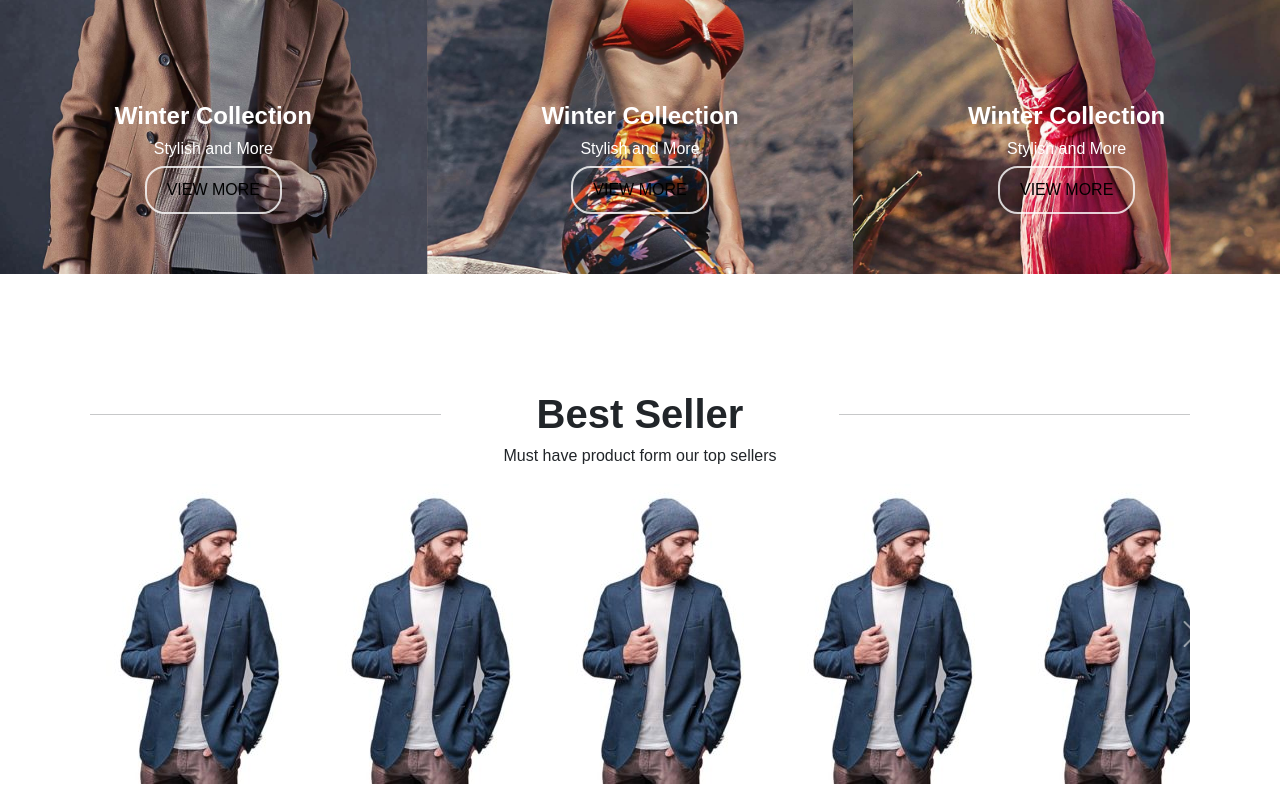
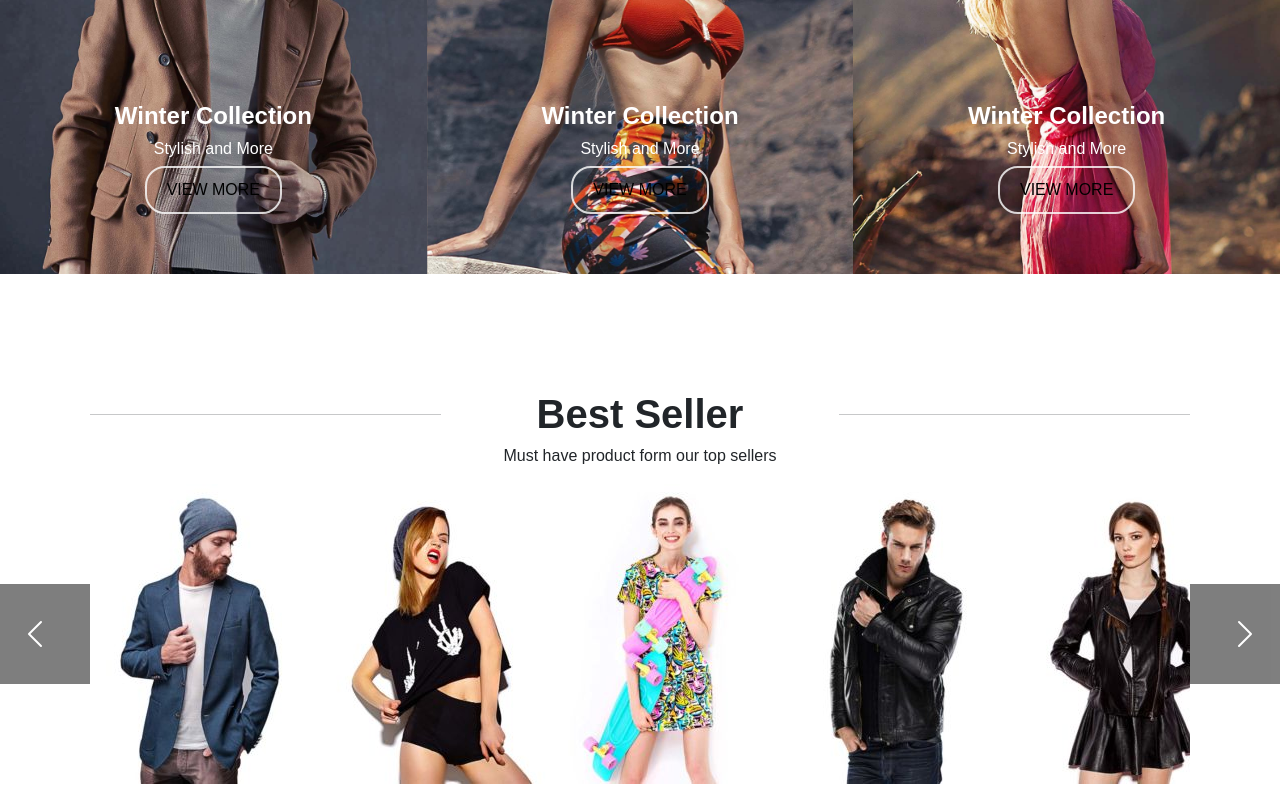
Before and after one commit to rpalanga/proj-html-vuejs, a Vue app: page / in a window 1280 px wide. Shown: the part 1811-2611 px from the top of the page. Built offline with nearby package versions, Linux system fonts and the light colour scheme.

Commit message:
Primo slider finito

```diff
--- a/src/components/AppCarousel.vue
+++ b/src/components/AppCarousel.vue
@@ -33,15 +33,15 @@ export default {
 
         <!-- Carosello con cinque elementi -->
 
-        <div id="carouselExample" class="carousel slide mb-3 position-relative  ">
+        <div id="carouselExample" class="carousel slide mb-3 position-relative ">
             <div class="carousel-inner">
                 <div class="carousel-item active">
                     <div class="d-flex ">
                         <img src="/public/images/blue_leather_jacket-231x300.jpg" class="d-block w-20" alt="...">
-                        <img src="/public/images/blue_leather_jacket-231x300.jpg" class="d-block w-20" alt="...">
-                        <img src="/public/images/blue_leather_jacket-231x300.jpg" class="d-block w-20" alt="...">
-                        <img src="/public/images/blue_leather_jacket-231x300.jpg" class="d-block w-20" alt="...">
-                        <img src="/public/images/blue_leather_jacket-231x300.jpg" class="d-block w-20" alt="...">
+                        <img src="/public/images/hipster_black_top-231x300.jpg" class="d-block w-20" alt="...">
+                        <img src="/public/images/spring_printed_dress-231x300.jpg" class="d-block w-20" alt="...">
+                        <img src="/public/images/black_elegant_leather_jacket-231x300.jpg" class="d-block w-20" alt="...">
+                        <img src="/public/images/black_leather_jacket-231x300.jpg" class="d-block w-20" alt="...">
                     </div>
                 </div>
                 <div class="carousel-item">
@@ -55,11 +55,11 @@ export default {
                 </div>
             </div>
 
-            <button class="carousel-control-prev position-absolute top-50 start-0 translate-middle" type="button" data-bs-target="#carouselExampleControlsNoTouching" data-bs-slide="prev">
-                <span class="carousel-control-prev-icon text-black" aria-hidden="true"></span>
+            <button class="carousel-control-prev my-position-absolute-left " type="button" data-bs-target="#carouselExample" data-bs-slide="prev">
+                <span class="carousel-control-prev-icon btn-black" aria-hidden="true"></span>
                 <span class="visually-hidden">Previous</span>
             </button>
-            <button class="carousel-control-next position-absolute top-50 start-100 translate-middle" type="button" data-bs-target="#carouselExample" data-bs-slide="next">
+            <button class="carousel-control-next my-position-absolute-right" type="button" data-bs-target="#carouselExample" data-bs-slide="next">
                 <span class="carousel-control-next-icon" aria-hidden="true"></span>
                 <span class="visually-hidden ">Next</span>
             </button>
@@ -74,4 +74,29 @@ export default {
 
 <style lang="scss">
 @use "../newstyles/styles.scss" as *;
+
+.carousel-control-prev,
+.carousel-control-next {
+  background-color: #000000;
+}
+
+.my-position-absolute-left{
+    position: absolute;
+
+    top: 100px;
+    left: -110px;
+    bottom: 100px;
+    width: 10%;
+}
+.my-position-absolute-right{
+    position: absolute;
+
+    top: 100px;
+    right: -110px;
+    bottom: 100px;
+    width: 10%;
+
+}
+
+
 </style>
```
